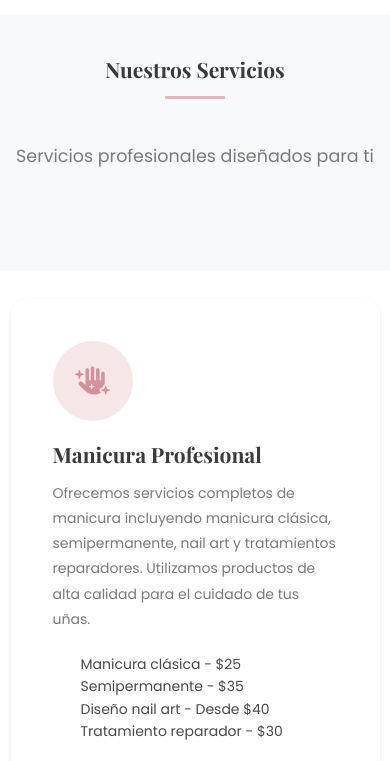
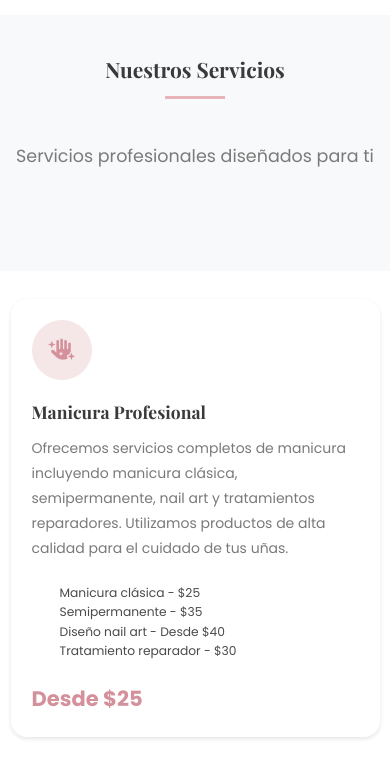
Before and after one commit to valeriaecheverry21/CatLin-Studio, a website: page pagina1.html in a window 390 px wide. Shown: the part 61-822 px from the top of the page. Drawn offline with nearby package versions, Linux system fonts and the light colour scheme; files that its build step writes are made by us from their sources.

Commit message:
Mejora responsive: pagina de servicios adaptada a mobile

```diff
--- a/scss/pages/_services.scss
+++ b/scss/pages/_services.scss
@@ -39,6 +39,24 @@
       color: $color-primary-dark;
       font-weight: 700;
       margin-top: $spacing-md;
+    }
+
+    @include respond-to(mobile) {
+      padding: $spacing-md;
+
+      .service-icon {
+        width: 60px;
+        height: 60px;
+        font-size: $font-size-xl;
+      }
+
+      h3 {
+        font-size: $font-size-lg;
+      }
+
+      ul li {
+        font-size: $font-size-sm;
+      }
     }
   }
 }
@@ -89,5 +107,13 @@
         color: $color-text-light;
       }
     }
+
+    @include respond-to(mobile) {
+      padding: $spacing-md;
+
+      .price-amount {
+        font-size: $font-size-xxl;
+      }
+    }
   }
 }
```
